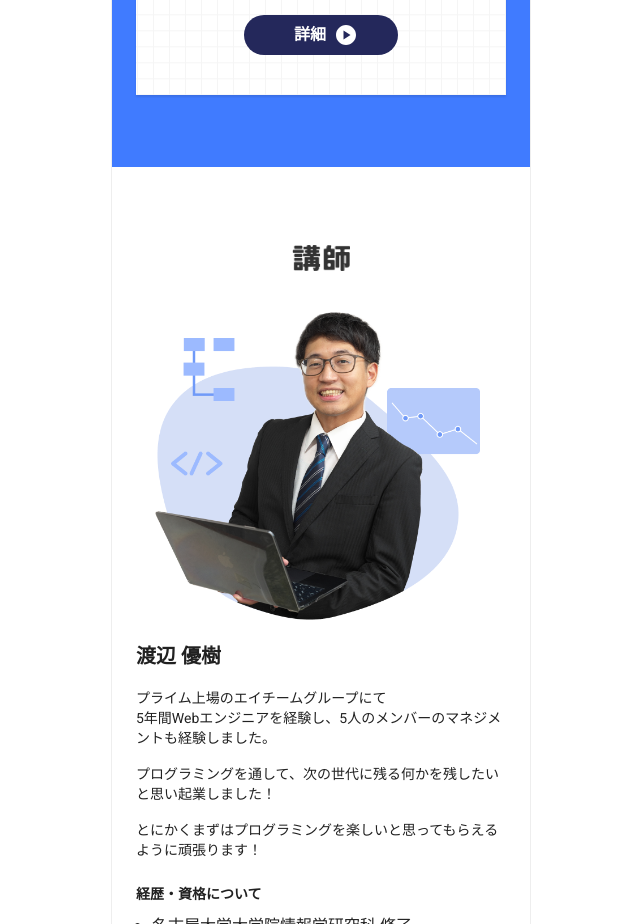
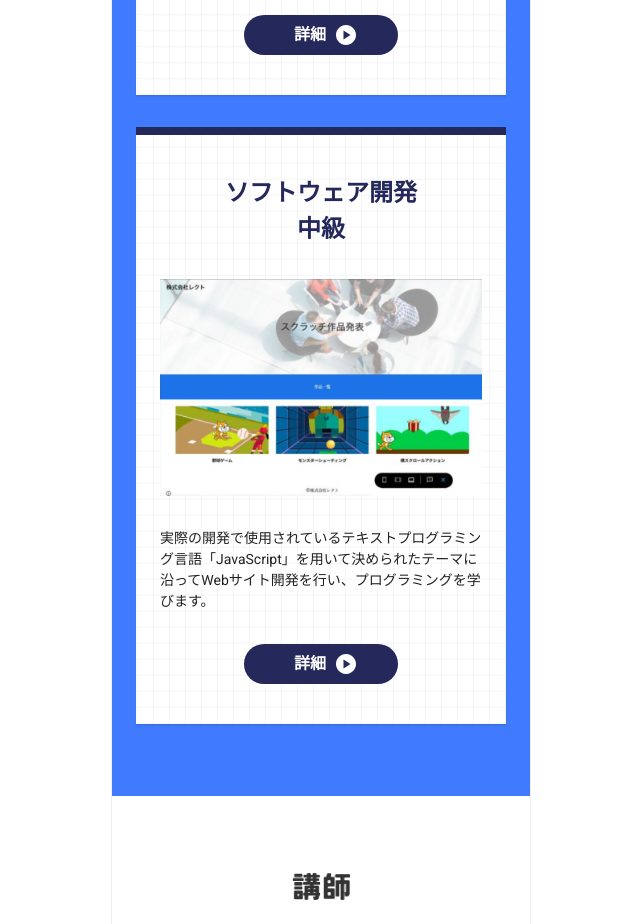
Before and after one commit to yutaroud/rect, a Next.js app: page /school in a window 1280 px wide. Shown: the part 3460-4384 px from the top of the page, without its empty margins (319-959 px from the left). Built offline with nearby package versions, Linux system fonts and the light colour scheme.

Commit message:
[#117]feat:データ追加

```diff
--- a/src/app/school/Curriculum.tsx
+++ b/src/app/school/Curriculum.tsx
@@ -5,6 +5,25 @@ import Link from "next/link";
 import List from '@mui/material/List';
 import ListItem from '@mui/material/ListItem';
 import { PlayCircle } from "@mui/icons-material";
+
+const courseItem = [
+  {
+    name: {
+      category: "Scratch",
+      level: "初級",
+    },
+    thumbnail: "thumbnail_course_1.png",
+    text: "マサチューセッツ工科大学で開発されたビジュアルプログラミング言語「Scratch」を用いてプログラミングの基礎概念を学びます",
+   },
+  {
+    name: {
+      category: "ソフトウェア開発",
+      level: "中級",
+    },
+    thumbnail: "thumbnail_course_2.png",
+    text: "実際の開発で使用されているテキストプログラミング言語「JavaScript」を用いて決められたテーマに沿ってWebサイト開発を行い、プログラミングを学びます。",
+   },
+]
 
 const sxStyles = {
   wrap: {
@@ -72,16 +91,17 @@ const Curriculum = () => {
         />
       </Typography>
       <List sx={sxStyles.list}>
+        {courseItem.map((course, id) => (
           <ListItem  sx={sxStyles.listItem}>
             <Link
-            href="/school/course1">
+              href={`/school/course${id}/`}>
                 <Box sx={sxStyles.card}>
                   <Typography sx={sxStyles.title}>
-                  ソフトウェア開発<br/>中級
+                    {course.name.category}<br/>{course.name.level}
                   </Typography>
-                <img src="../../../image/school/thumbnail_course_1.png" alt="講師" width="400" height="269" style={{marginTop: 32,width: '100%',height: 'auto'}}/>
+                  <img src={`../../../image/school/${course.thumbnail}`} alt="講師" width="400" height="269" style={{marginTop: 32,width: '100%',height: 'auto'}}/>
                   <Typography variant="body1" sx={sxStyles.text}>
-                  マサチューセッツ工科大学で開発されたビジュアルプログラミング言語「Scratch」を用いてプログラミングの基礎概念を学びます
+                    {course.text}
                   </Typography>
                   <Box
                     sx={sxStyles.button}
@@ -92,6 +112,8 @@ const Curriculum = () => {
               </Box>
             </Link>
           </ListItem>
+          ))
+        }
       </List>
     </Box>
   );
```
Lines whose indentation alone changed are shown as unchanged.
